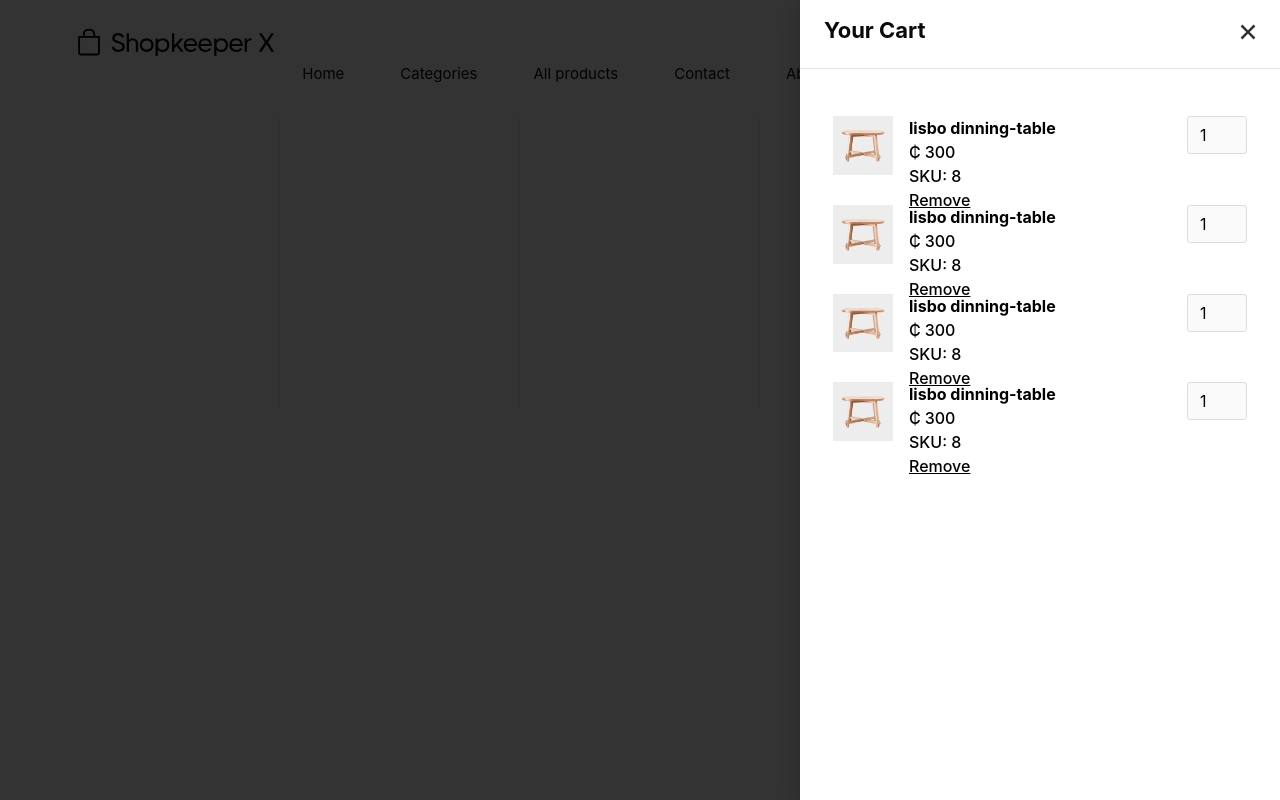
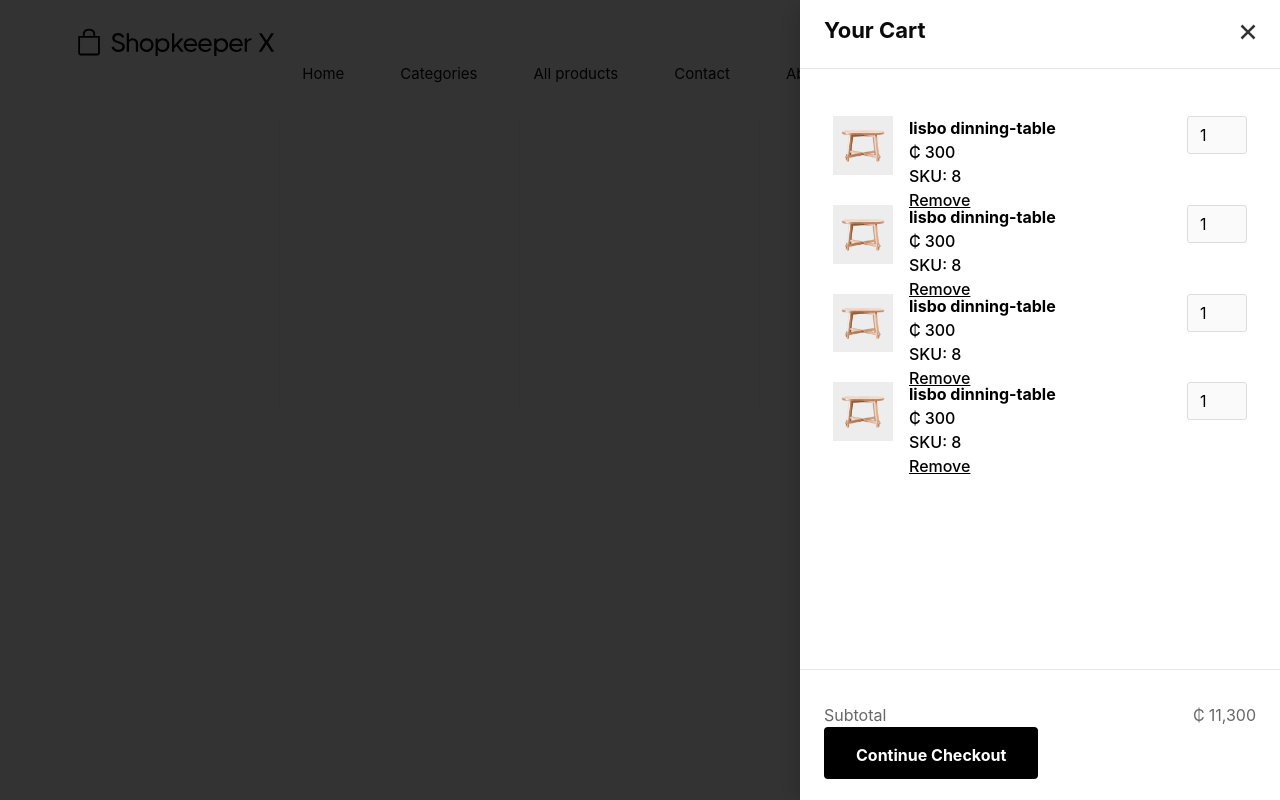
Before and after one commit to CrimsonMckay/Ecommerce, a Django app: page / in a window 1280 px wide. Run offline with Django 3.2, Linux system fonts and the light colour scheme; data that the repository does not hold is empty; parts of the project's set-up code (start-up, migrations or seed data) failed here and were passed over; some libraries are stand-ins or nearby versions; grey boxes are pictures that could not be loaded.

Commit message:
cart footer

```diff
--- a/store/context_processors.py
+++ b/store/context_processors.py
@@ -1,6 +1,6 @@
 from .models import Category
 
-
+# A context processor is just a python function that takes one arguement which is an http request object
 def menu_links(request):
     links=Category.objects.all()
-    return dict(links=links)
+    return dict(links=links) #each context processor function must return  dictionary and it will be available anywhere in our code
--- a/store/static/css/base.css
+++ b/store/static/css/base.css
@@ -286,6 +286,48 @@ h4 {
     font-size: 16px;
     height: 26px;
     color: black;
+}
+
+.cart-footer {
+    padding-top: 33px;
+    padding-bottom: 33px;
+    padding-left: 24px;
+    padding-right: 24px;
+}
+
+.button-primary {
+    padding: 18px 32px 14px;
+    justify-content: center;
+    border-radius: 4px;
+    background-color: black;
+    transition-property: transform, background-color;
+    transition-duration: 300ms, 300ms;
+    transition-timing-function: ease, ease;
+    color: white;
+    font-size: 16px;
+    line-height: 18px;
+    font-weight: 700;
+    text-align: center;
+    transform-style: preserve-3d;
+}
+
+.w-commerce-commercecartfooter {
+    display: flex;
+    flex-direction: column;
+    flex: 0 0 auto;
+    border-top: 1px solid rgb(230, 230, 230);
+    align-items: stretch;
+    justify-content: flex-start;
+}
+
+.cart-line-item {
+    color: #676767;
+    display: flex;
+    margin-bottom: 16px;
+    justify-content: space-between;
+    align-items: baseline;
+    flex: 0 0 auto;
+    margin-bottom: 16px;
 }
 
 .input {
--- a/store/templates/cart.html
+++ b/store/templates/cart.html
@@ -46,6 +46,17 @@ cart
    {% endfor %}
 
     </div>
+    <div class="cart-footer w-commerce-commercecartfooter">
+        <div class="cart-line-item">
+            <div>Subtotal</div>
+            <div class="cart-Subtotal"><span class="mr-1">₵</span>11,300</div>
+        </div>
+        <div class="cart-actions">
+            <a href="#" class="button-primary">
+Continue Checkout
+            </a>
+        </div>
+    </div>
   </form>
   </div>
     </div>
--- a/store/urls.py
+++ b/store/urls.py
@@ -5,5 +5,5 @@ urlpatterns = [
     path('', views.home, name='home'),
     path('category/<slug:category_slug>', views.home, name='products_by_category'),
     path('category/<slug:category_slug>/<slug:product_slug>', views.productPage, name='product_detail'),
-    path('cart' , views.cart, name='cart' )
+
 ]
--- a/store/views.py
+++ b/store/views.py
@@ -2,15 +2,16 @@ from django.db.models.fields import SlugField
 from django.shortcuts import get_object_or_404, render
 from django.http import HttpResponse
 
-from .models import Category, Product
+from .models import Category, Product , Cart , CartItem
+from  django.core.exceptions import ObjectDoesNotExist
 
 
-def home(request, category_slug=None):
+def home(request, category_slug=None):#category slug to retrieve corresponding category
     category_page = None
     products = None
     if category_slug!=None:
-        category_page = get_object_or_404(Category,slug=category_slug)
-        products = Product.objects.filter(category=category_page, available=True)
+        category_page = get_object_or_404(Category,slug=category_slug)#Assign the result of corresponding object to category_page
+        products = Product.objects.filter(category=category_page, available=True) #retrive product objects from database base on category... we use the filter function to narrow down our query result based on Category page parameter
     else:
         products =Product.objects.all().filter(available=True)
 
@@ -27,10 +28,32 @@ def productPage(request,category_slug,product_slug):
     return render(request,'product.html', {'product':product})
 
 
-def cart(request):
-    return render(request,'cart.html')
+def _cart_id(request):
+    cart = request.session.session_key
+    if not cart:
+        cart = request.session.create()
+    return cart
 
+def add_cart(request,product_id):
+    product = Product.objects.get(id=product_id)
+    try:
+        cart = Cart.objects.get(cart_id=_cart_id(request))
+    except Cart.DoesNotExist:
+        cart = Cart.objects.create(
+            cart_id=_cart_id(request)
+        )
+        cart.save()
+    try:
+        cart_item = CartItem.objects.get(product=product_id, cart=cart)
+        cart_item.quantity += 1
+        cart_item.save()
+    except:
+        cart_item = CartItem.objects.create(
+            product = product,
+            quantity = 1,
+            cart = cart
+        )
+        cart_item.save()
 
-
-
+    return redirect('cart_detail')
 # Create your views here.
```
Also changed, not shown: store/models.py (+8 -8 lines), store/migrations/0003_auto_20211219_1136.py (added).
